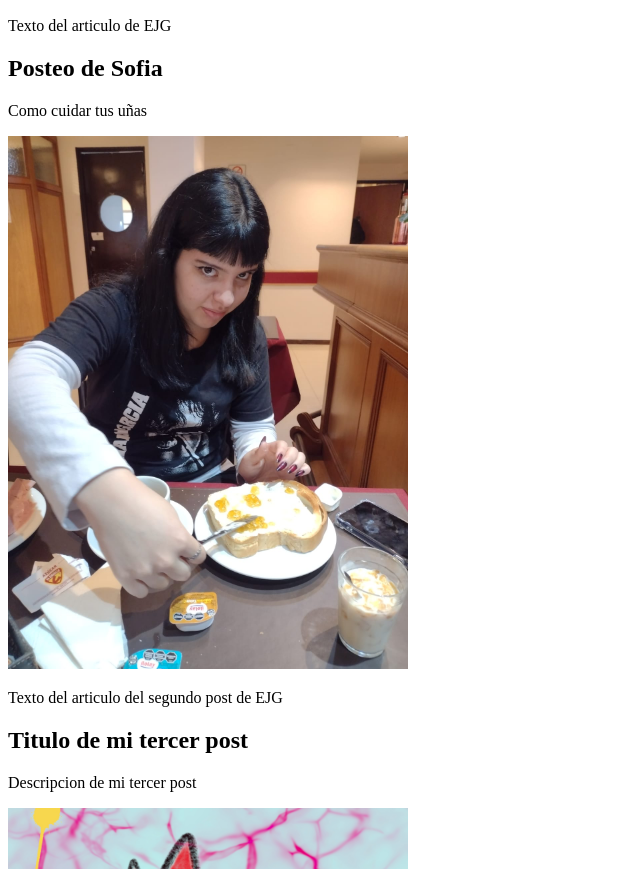
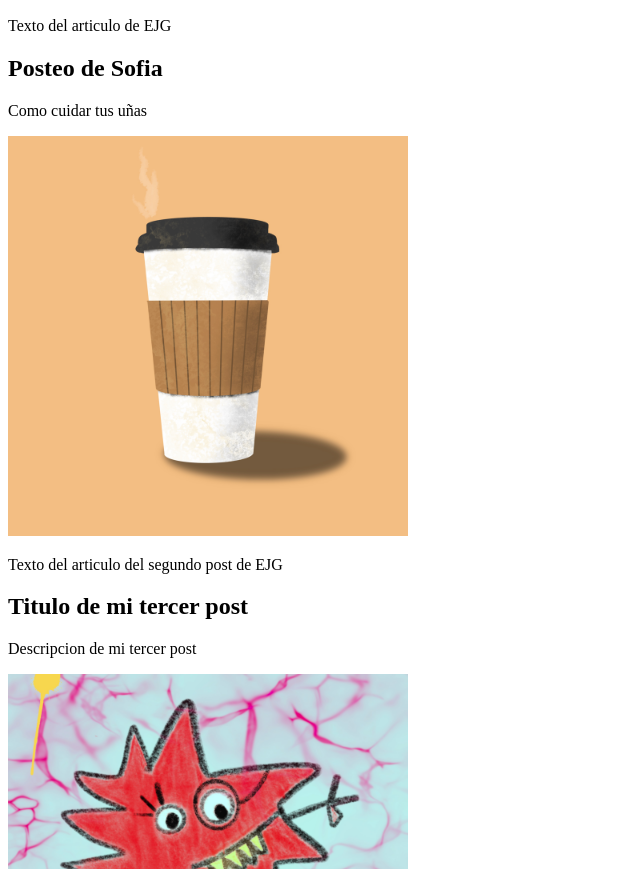
Before and after one commit to ejgtuc/ejgtuc.github.io, a plain HTML site: page index.html in a window 1280 px wide. Shown: the part 602-1471 px from the top of the page, without its empty margins (0-640 px from the left). Drawn offline with Linux system fonts and the light colour scheme.

Commit message:
Cambio Foto Sofi

```diff
--- a/index.html
+++ b/index.html
@@ -20,7 +20,7 @@
         <article class="post">
             <h2>Posteo de Sofia</h2>
             <p>Como cuidar tus uñas</p>
-            <img src="img/sofiaweb.jpg" width="400" />
+            <img src="img/coffee.png" width="400" />
             <p>Texto del articulo del segundo post de EJG</p>
         </article>
         <article class="post">
```
